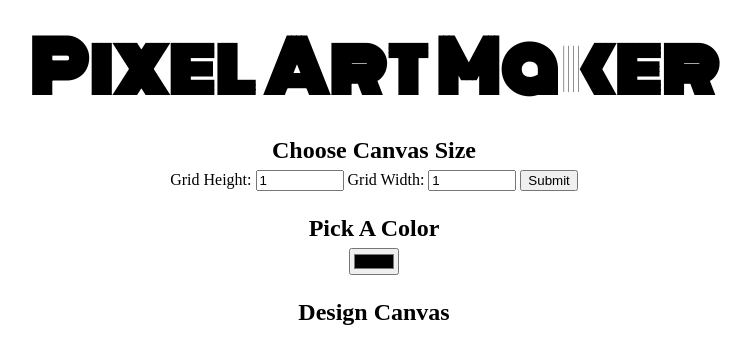
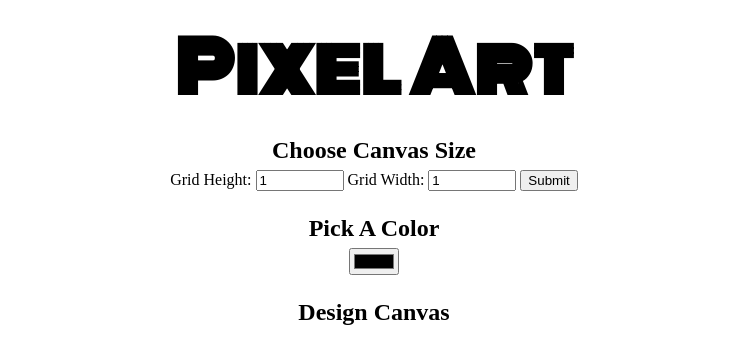
Before and after one commit to Shane-Lester99/Pixel-Art, a plain HTML site: page index.html in a window 1280 px wide. Shown: the whole page, without its empty margins (266-1017 px from the left). Drawn offline with Linux system fonts and the light colour scheme.

Commit message:
Change Pixel Art Maker to Pixel Art

```diff
--- a/index.html
+++ b/index.html
@@ -15,13 +15,13 @@ Description: html file to be used in 'Pixel Art Maker' project. The html was
 <html>
 
 <head>
-    <title>Pixel Art Maker!</title>
+    <title>Pixel Art</title>
     <link rel="stylesheet" href="https://fonts.googleapis.com/css?family=Monoton">
     <link rel="stylesheet" href="styles.css">
 </head>
 
 <body>
-    <h1>Pixel Art Maker</h1>
+    <h1>Pixel Art</h1>
 
     <h2>Choose Canvas Size</h2>
     <form id="sizePicker">
```
